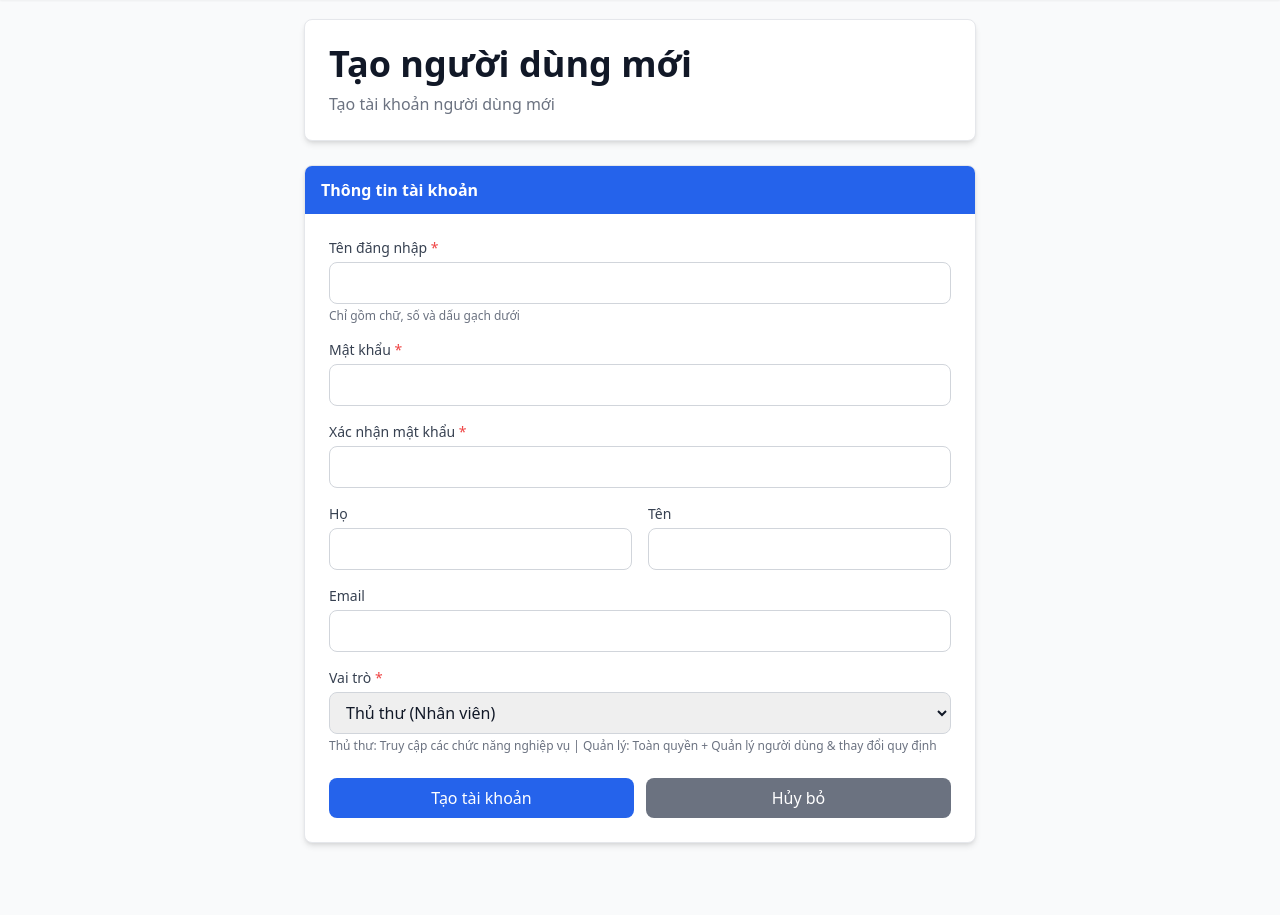
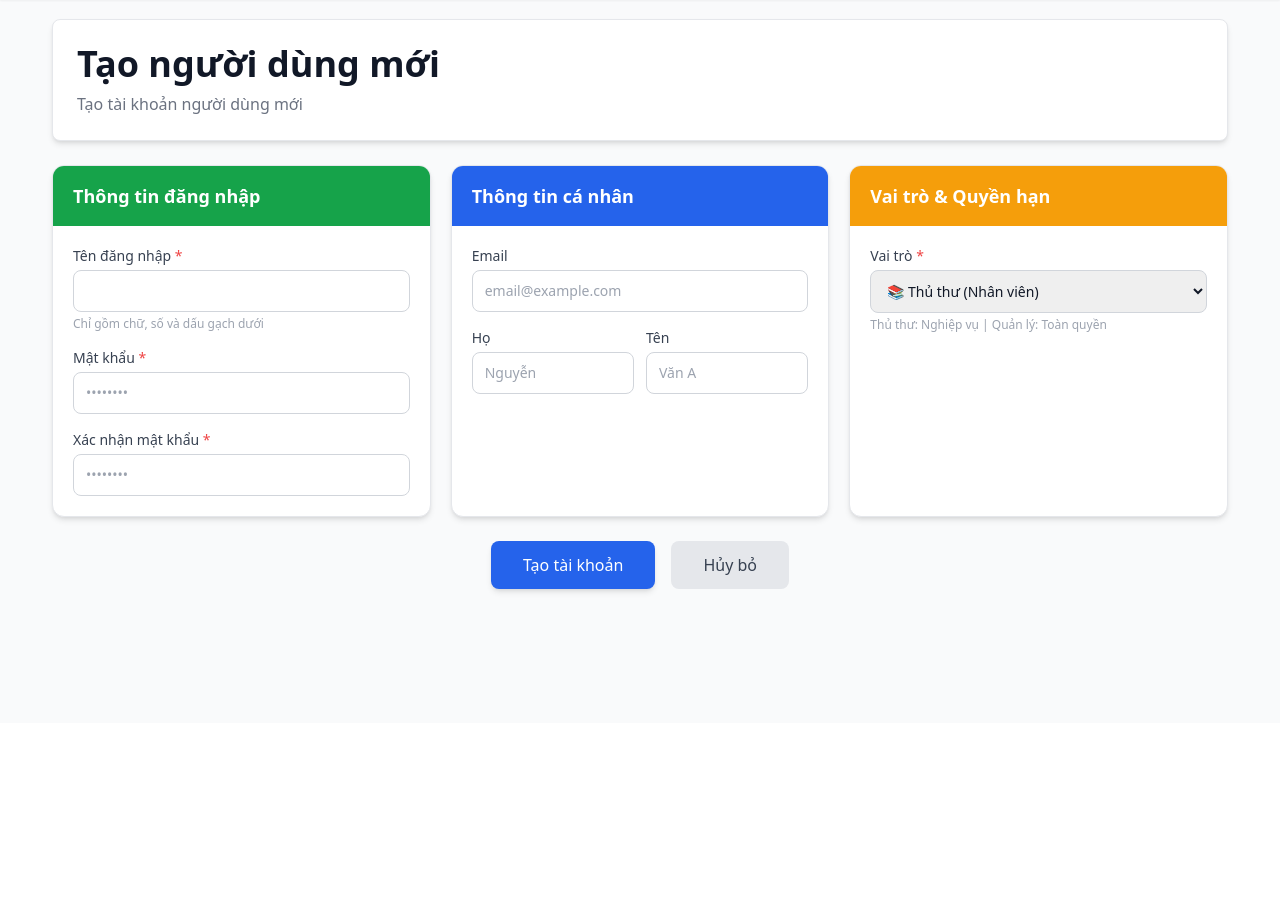
Before and after one commit to WanThinnn/Library-Management-System, a Django app: page /user/create/ in a window 1280 px wide. Shown: the part 77-992 px from the top of the page. After the commit the page ends 671 px from the top, so only its background shows below. Run offline with Django 5.2, Linux system fonts and the light colour scheme; the visitor is signed in with stand-in values (Sample User, id 1); some libraries are stand-ins or nearby versions.

Commit message:
feat: Add user creation and edit form with personal info, role management, and password reset functionality.

```diff
--- a/src/templates/app/users/user_form.html
+++ b/src/templates/app/users/user_form.html
@@ -3,7 +3,7 @@
 {% block title %}{{ page_title }}{% endblock %}
 
 {% block content %}
-<div class="max-w-2xl mx-auto">
+<div class="mx-auto px-5">
   <!-- Header -->
   <div class="bg-white rounded-lg shadow-md border border-gray-200 mb-6">
     <div class="p-6">
@@ -14,136 +14,191 @@
     </div>
   </div>
 
-    <!-- Form Card -->
-    <div class="bg-white rounded-lg shadow-md border border-gray-200 mb-6 overflow-hidden">
-        <div class="bg-blue-600 text-white px-4 py-3">
-            <h5 class="font-semibold">Thông tin tài khoản</h5>
-        </div>
-        <div class="p-6">
   <form method="post">
     {% csrf_token %}
     <input type="hidden" name="action" value="update">
 
+    <!-- 3 Cards Grid -->
+    <div class="grid grid-cols-1 lg:grid-cols-3 gap-5 mb-6">
+
+      <!-- Card 1: User Info (if editing) or Account Info (if creating) -->
+      <div class="bg-white rounded-xl shadow-md border border-gray-200 overflow-hidden flex flex-col">
         {% if edit_user %}
-                    <!-- Chế độ chỉnh sửa -->
-                    <div class="mb-4">
-                        <label class="block text-sm font-medium text-gray-700 mb-1">Tên đăng nhập</label>
-                        <input type="text" class="w-full px-3 py-2 border border-gray-300 rounded-lg bg-gray-100" value="{{ edit_user.username }}" disabled>
-                        <p class="text-gray-500 text-xs mt-1">Không thể thay đổi tên đăng nhập</p>
+        <!-- Avatar Section for Edit Mode -->
+        <div class="bg-gradient-to-br from-blue-600 via-indigo-600 to-purple-600 p-6 text-center">
+          <div class="w-20 h-20 bg-white/20 backdrop-blur rounded-full flex items-center justify-center text-3xl font-bold text-white mx-auto mb-3 shadow-lg">
+            {{ edit_user.username|slice:":1"|upper }}
           </div>
-                {% else %}
-                    <!-- Chế độ tạo mới -->
-                    <div class="mb-4">
-                        <label for="username" class="block text-sm font-medium text-gray-700 mb-1">
-                            Tên đăng nhập <span class="text-red-500">*</span>
-                        </label>
-                        <input type="text" class="w-full px-3 py-2 border border-gray-300 rounded-lg focus:ring-2 focus:ring-blue-500 focus:border-blue-500" id="username" name="username" required>
-                        <p class="text-gray-500 text-xs mt-1">Chỉ gồm chữ, số và dấu gạch dưới</p>
-                    </div>
-
-                    <div class="mb-4">
-                        <label for="password" class="block text-sm font-medium text-gray-700 mb-1">
-                            Mật khẩu <span class="text-red-500">*</span>
-                        </label>
-                        <input type="password" class="w-full px-3 py-2 border border-gray-300 rounded-lg focus:ring-2 focus:ring-blue-500 focus:border-blue-500" id="password" name="password" required>
-                    </div>
-
-                    <div class="mb-4">
-                        <label for="password_confirm" class="block text-sm font-medium text-gray-700 mb-1">
-                            Xác nhận mật khẩu <span class="text-red-500">*</span>
-                        </label>
-                        <input type="password" class="w-full px-3 py-2 border border-gray-300 rounded-lg focus:ring-2 focus:ring-blue-500 focus:border-blue-500" id="password_confirm" name="password_confirm" required>
-                    </div>
+          <h2 class="text-lg font-bold text-white">{{ edit_user.username }}</h2>
+          <div class="flex justify-center gap-2 mt-2">
+            {% if edit_user.is_superuser %}
+              <span class="bg-white/20 text-white text-xs font-medium px-3 py-1 rounded-full">👑 Admin</span>
+            {% elif edit_user.is_staff %}
+              <span class="bg-white/20 text-white text-xs font-medium px-3 py-1 rounded-full">📚 Staff</span>
             {% endif %}
-
-                <div class="grid grid-cols-1 md:grid-cols-2 gap-4 mb-4">
-                    <div>
-                        <label for="last_name" class="block text-sm font-medium text-gray-700 mb-1">Họ</label>
-                        <input type="text" class="w-full px-3 py-2 border border-gray-300 rounded-lg focus:ring-2 focus:ring-blue-500 focus:border-blue-500" id="last_name" name="last_name"
-                               value="{% if edit_user %}{{ edit_user.last_name }}{% endif %}">
-                    </div>
-                    <div>
-                        <label for="first_name" class="block text-sm font-medium text-gray-700 mb-1">Tên</label>
-                        <input type="text" class="w-full px-3 py-2 border border-gray-300 rounded-lg focus:ring-2 focus:ring-blue-500 focus:border-blue-500" id="first_name" name="first_name"
-                               value="{% if edit_user %}{{ edit_user.first_name }}{% endif %}">
           </div>
         </div>
-
-                <div class="mb-4">
-                    <label for="email" class="block text-sm font-medium text-gray-700 mb-1">Email</label>
-                    <input type="email" class="w-full px-3 py-2 border border-gray-300 rounded-lg focus:ring-2 focus:ring-blue-500 focus:border-blue-500" id="email" name="email"
-                           value="{% if edit_user %}{{ edit_user.email }}{% endif %}">
+        <div class="p-5 space-y-3 flex-1">
+          <div class="flex items-center gap-3 text-sm">
+            <div class="w-10 h-10 bg-blue-100 text-blue-600 rounded-lg flex items-center justify-center">📅</div>
+            <div>
+              <p class="text-gray-500 text-xs">Ngày tạo tài khoản</p>
+              <p class="font-medium text-gray-900">{{ edit_user.date_joined|date:"d/m/Y" }}</p>
             </div>
-
-                <div class="mb-4">
-                    <label for="role" class="block text-sm font-medium text-gray-700 mb-1">
-                        Vai trò <span class="text-red-500">*</span>
-                    </label>
-                    <select class="w-full px-3 py-2 border border-gray-300 rounded-lg focus:ring-2 focus:ring-blue-500 focus:border-blue-500" id="role" name="role" required>
-                        <option value="staff" {% if edit_user and current_role == 'staff' %}selected{% endif %}>
-                            Thủ thư (Nhân viên)
-                        </option>
-                        <option value="manager" {% if edit_user and current_role == 'manager' %}selected{% endif %}>
-                            Quản lý (Toàn quyền)
-                        </option>
-                    </select>
-                    <p class="text-gray-500 text-xs mt-1">
-                        Thủ thư: Truy cập các chức năng nghiệp vụ | Quản lý: Toàn quyền + Quản lý người dùng & thay đổi quy định
-                    </p>
           </div>
-
-                {% if edit_user %}
-                <div class="mb-4">
+          <div class="flex items-center gap-3 text-sm">
+            <div class="w-10 h-10 bg-green-100 text-green-600 rounded-lg flex items-center justify-center">🕐</div>
+            <div>
+              <p class="text-gray-500 text-xs">Đăng nhập lần cuối</p>
+              <p class="font-medium text-gray-900">{{ edit_user.last_login|date:"d/m/Y H:i"|default:"Chưa có" }}</p>
+            </div>
+          </div>
+          <hr class="my-3">
           <div class="flex items-center gap-3">
             <input type="checkbox" class="w-4 h-4 text-blue-600 border-gray-300 rounded focus:ring-blue-500" id="is_active" name="is_active"
                    {% if edit_user.is_active %}checked{% endif %}>
             <label for="is_active" class="text-sm text-gray-700">Kích hoạt tài khoản</label>
           </div>
-                    <p class="text-gray-500 text-xs mt-1">Tài khoản bị khóa sẽ không thể đăng nhập</p>
+          <p class="text-gray-400 text-xs">Tài khoản bị khóa sẽ không thể đăng nhập</p>
+        </div>
+        {% else %}
+        <!-- Create Mode: Account Credentials -->
+        <div class="bg-green-600 text-white px-5 py-4">
+          <h3 class="font-semibold text-lg">Thông tin đăng nhập</h3>
+        </div>
+        <div class="p-5 space-y-4 flex-1">
+          <div>
+            <label for="username" class="block text-sm font-medium text-gray-700 mb-1">
+              Tên đăng nhập <span class="text-red-500">*</span>
+            </label>
+            <input type="text" class="w-full px-3 py-2.5 border border-gray-300 rounded-lg focus:ring-2 focus:ring-blue-500 focus:border-blue-500 text-sm" id="username" name="username" required>
+            <p class="text-gray-400 text-xs mt-1">Chỉ gồm chữ, số và dấu gạch dưới</p>
+          </div>
+
+          <div>
+            <label for="password" class="block text-sm font-medium text-gray-700 mb-1">
+              Mật khẩu <span class="text-red-500">*</span>
+            </label>
+            <input type="password" class="w-full px-3 py-2.5 border border-gray-300 rounded-lg focus:ring-2 focus:ring-blue-500 focus:border-blue-500 text-sm" id="password" name="password" required placeholder="••••••••">
+          </div>
+
+          <div>
+            <label for="password_confirm" class="block text-sm font-medium text-gray-700 mb-1">
+              Xác nhận mật khẩu <span class="text-red-500">*</span>
+            </label>
+            <input type="password" class="w-full px-3 py-2.5 border border-gray-300 rounded-lg focus:ring-2 focus:ring-blue-500 focus:border-blue-500 text-sm" id="password_confirm" name="password_confirm" required placeholder="••••••••">
+          </div>
+        </div>
+        {% endif %}
+      </div>
+
+      <!-- Card 2: Personal Info -->
+      <div class="bg-white rounded-xl shadow-md border border-gray-200 overflow-hidden flex flex-col">
+        <div class="bg-blue-600 text-white px-5 py-4">
+          <h3 class="font-semibold text-lg">Thông tin cá nhân</h3>
+        </div>
+        <div class="p-5 space-y-4 flex-1">
+          {% if edit_user %}
+          <div>
+            <label class="block text-sm font-medium text-gray-700 mb-1">Tên đăng nhập</label>
+            <input type="text" value="{{ edit_user.username }}" disabled
+              class="w-full px-3 py-2.5 bg-gray-100 border border-gray-200 rounded-lg text-gray-500 cursor-not-allowed text-sm">
+            <p class="text-xs text-gray-400 mt-1">Không thể thay đổi</p>
           </div>
           {% endif %}
 
-                <div class="flex gap-3 mt-6">
-                    <button type="submit" class="flex-1 bg-blue-600 hover:bg-blue-700 text-white font-medium py-2 px-4 rounded-lg transition-colors">
+          <div>
+            <label for="email" class="block text-sm font-medium text-gray-700 mb-1">Email</label>
+            <input type="email" class="w-full px-3 py-2.5 border border-gray-300 rounded-lg focus:ring-2 focus:ring-blue-500 focus:border-blue-500 text-sm" id="email" name="email"
+                   value="{% if edit_user %}{{ edit_user.email }}{% endif %}" placeholder="email@example.com">
+          </div>
+
+          <div class="grid grid-cols-2 gap-3">
+            <div>
+              <label for="last_name" class="block text-sm font-medium text-gray-700 mb-1">Họ</label>
+              <input type="text" class="w-full px-3 py-2.5 border border-gray-300 rounded-lg focus:ring-2 focus:ring-blue-500 focus:border-blue-500 text-sm" id="last_name" name="last_name"
+                     value="{% if edit_user %}{{ edit_user.last_name }}{% endif %}" placeholder="Nguyễn">
+            </div>
+            <div>
+              <label for="first_name" class="block text-sm font-medium text-gray-700 mb-1">Tên</label>
+              <input type="text" class="w-full px-3 py-2.5 border border-gray-300 rounded-lg focus:ring-2 focus:ring-blue-500 focus:border-blue-500 text-sm" id="first_name" name="first_name"
+                     value="{% if edit_user %}{{ edit_user.first_name }}{% endif %}" placeholder="Văn A">
+            </div>
+          </div>
+        </div>
+      </div>
+
+      <!-- Card 3: Role & Permissions OR Reset Password (if editing) -->
+      <div class="bg-white rounded-xl shadow-md border border-gray-200 overflow-hidden flex flex-col">
+        <div class="bg-amber-500 text-white px-5 py-4">
+          <h3 class="font-semibold text-lg">{% if edit_user %}Quyền & Mật khẩu{% else %}Vai trò & Quyền hạn{% endif %}</h3>
+        </div>
+        <div class="p-5 space-y-4 flex-1">
+          <div>
+            <label for="role" class="block text-sm font-medium text-gray-700 mb-1">
+              Vai trò <span class="text-red-500">*</span>
+            </label>
+            <select class="w-full px-3 py-2.5 border border-gray-300 rounded-lg focus:ring-2 focus:ring-blue-500 focus:border-blue-500 text-sm" id="role" name="role" required>
+              <option value="staff" {% if edit_user and current_role == 'staff' %}selected{% endif %}>
+                📚 Thủ thư (Nhân viên)
+              </option>
+              <option value="manager" {% if edit_user and current_role == 'manager' %}selected{% endif %}>
+                👑 Quản lý (Toàn quyền)
+              </option>
+            </select>
+            <p class="text-gray-400 text-xs mt-1">
+              Thủ thư: Nghiệp vụ | Quản lý: Toàn quyền
+            </p>
+          </div>
+
+          {% if edit_user %}
+          <hr class="my-2">
+          <p class="text-sm font-medium text-gray-700">Reset mật khẩu</p>
+          </form>
+          <form method="post">
+            {% csrf_token %}
+            <input type="hidden" name="action" value="reset_password">
+            <div class="space-y-3 mt-2">
+              <div>
+                <input type="password" class="w-full px-3 py-2.5 border border-gray-300 rounded-lg focus:ring-2 focus:ring-amber-500 focus:border-amber-500 text-sm" id="new_password" name="new_password" required placeholder="Mật khẩu mới">
+              </div>
+              <div>
+                <input type="password" class="w-full px-3 py-2.5 border border-gray-300 rounded-lg focus:ring-2 focus:ring-amber-500 focus:border-amber-500 text-sm" id="confirm_password" name="confirm_password" required placeholder="Xác nhận mật khẩu">
+              </div>
+              <button type="submit" class="w-full bg-amber-500 hover:bg-amber-600 text-white font-medium py-2 px-4 rounded-lg transition-colors text-sm" onclick="return confirm('Bạn có chắc muốn reset mật khẩu?')">
+                Reset mật khẩu
+              </button>
+            </div>
+          </form>
+          {% endif %}
+        </div>
+      </div>
+    </div>
+
+    <!-- Action Buttons -->
+    {% if not edit_user %}
+    <div class="flex flex-wrap gap-4 justify-center">
+      <button type="submit"
+        class="bg-blue-600 hover:bg-blue-700 text-white font-medium py-3 px-8 rounded-lg transition-colors shadow-md hover:shadow-lg">
         {% if edit_user %}Cập nhật{% else %}Tạo tài khoản{% endif %}
       </button>
-                    <a href="{% url 'user_list' %}" class="flex-1 bg-gray-500 hover:bg-gray-600 text-white font-medium py-2 px-4 rounded-lg transition-colors text-center">
+      <a href="{% url 'user_list' %}"
+        class="bg-gray-200 hover:bg-gray-300 text-gray-700 font-medium py-3 px-8 rounded-lg transition-colors">
         Hủy bỏ
       </a>
     </div>
     </form>
-
-            {% if edit_user %}
-            <hr class="my-6">
-
-            <!-- Reset mật khẩu -->
-            <div class="bg-yellow-50 rounded-lg p-4">
-                <h6 class="font-semibold text-yellow-700 mb-4">Reset mật khẩu</h6>
-                <form method="post">
-                    {% csrf_token %}
-                    <input type="hidden" name="action" value="reset_password">
-
-                    <div class="mb-4">
-                        <label for="new_password" class="block text-sm font-medium text-gray-700 mb-1">
-                            Mật khẩu mới <span class="text-red-500">*</span>
-                        </label>
-                        <input type="password" class="w-full px-3 py-2 border border-gray-300 rounded-lg focus:ring-2 focus:ring-blue-500 focus:border-blue-500" id="new_password" name="new_password" required>
-                    </div>
-
-                    <div class="mb-4">
-                        <label for="confirm_password" class="block text-sm font-medium text-gray-700 mb-1">
-                            Xác nhận mật khẩu <span class="text-red-500">*</span>
-                        </label>
-                        <input type="password" class="w-full px-3 py-2 border border-gray-300 rounded-lg focus:ring-2 focus:ring-blue-500 focus:border-blue-500" id="confirm_password" name="confirm_password" required>
-                    </div>
-
-                    <button type="submit" class="bg-yellow-500 hover:bg-yellow-600 text-white font-medium py-2 px-4 rounded-lg transition-colors" onclick="return confirm('Bạn có chắc muốn reset mật khẩu?')">
-                        Reset mật khẩu
+    {% else %}
+    <div class="flex flex-wrap gap-4 justify-center">
+      <button type="submit" form="update-form"
+        class="bg-blue-600 hover:bg-blue-700 text-white font-medium py-3 px-8 rounded-lg transition-colors shadow-md hover:shadow-lg">
+        Cập nhật
       </button>
-                </form>
+      <a href="{% url 'user_list' %}"
+        class="bg-gray-200 hover:bg-gray-300 text-gray-700 font-medium py-3 px-8 rounded-lg transition-colors">
+        Quay lại
+      </a>
     </div>
     {% endif %}
 </div>
-    </div>
-</div>
 {% endblock %}
```
Lines whose indentation alone changed are shown as unchanged.
